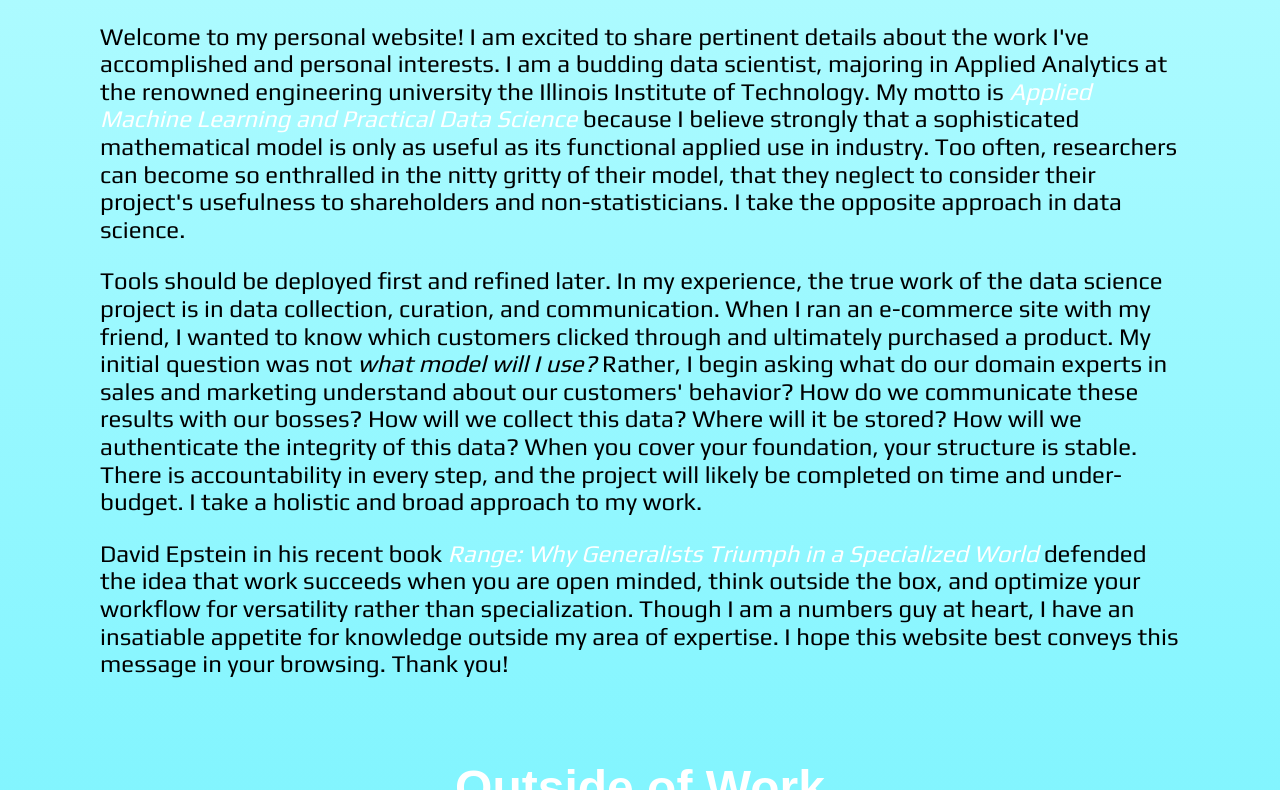
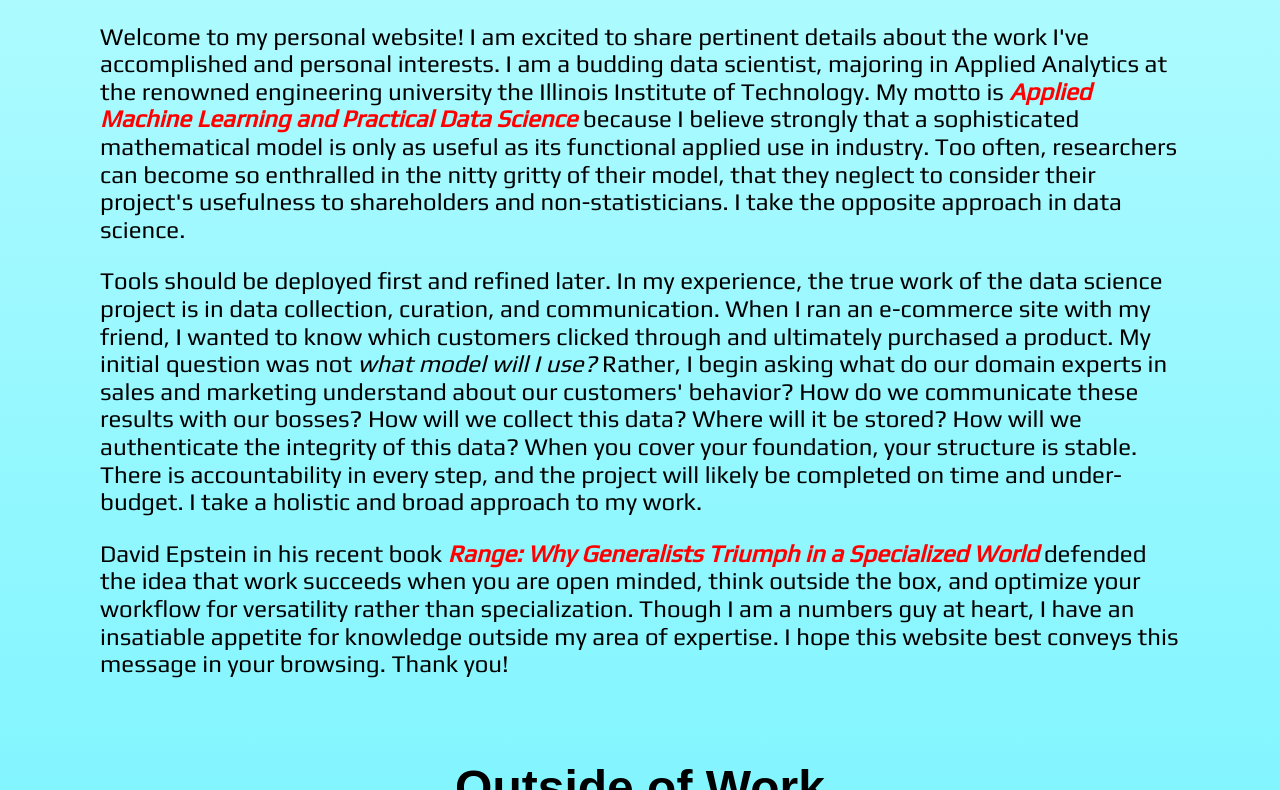
Before and after one commit to Hvaldez2/project2, a plain HTML site: page index.html in a window 1280 px wide. Shown: the part 605-1395 px from the top of the page. Drawn offline with Linux system fonts and the light colour scheme.

Commit message:
updated color and font weights

```diff
--- a/css/style.css
+++ b/css/style.css
@@ -31,7 +31,7 @@ display:inline;
 h1 {
 text-align:center;
 font-family: 'Source Sans Pro', sans-serif;
-color: white;
+color: black;
 padding: 50px 10px 5px 10px;
 font-size: 3em;
 }
@@ -52,8 +52,8 @@ margin-right:auto;
 border-radius: 50%;
 }
 span {
-color:white;
-font-weight: 400;
+color:red;
+font-weight: 1000;
 font-style: italic;
 }
 p {
```
